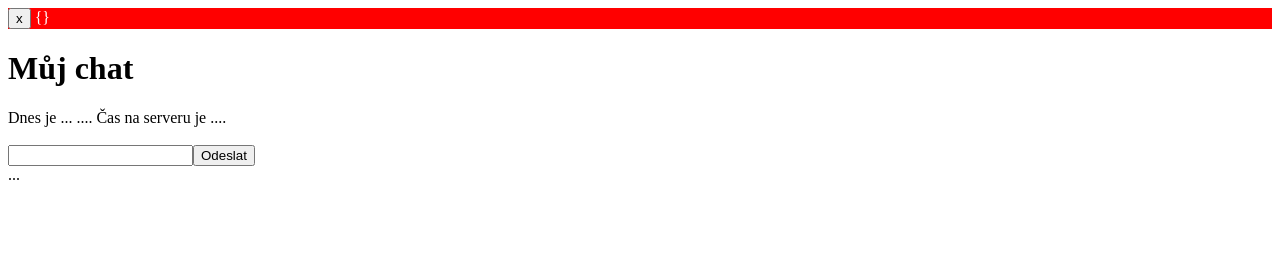
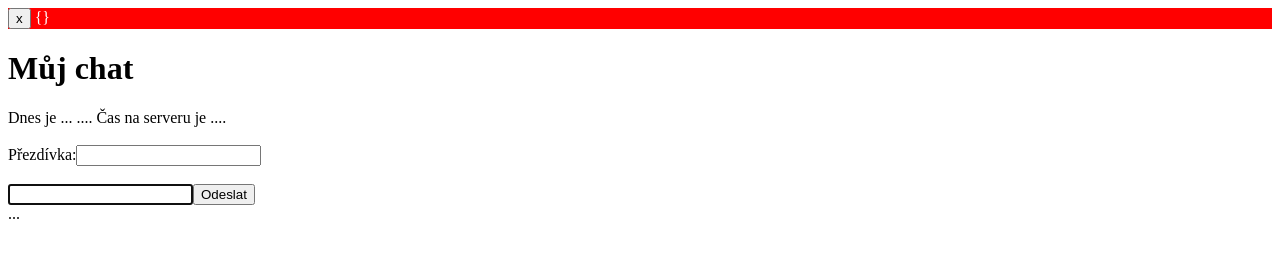
Before and after one commit to lsvejdaduhovka/spa, a website: page index.html in a window 1280 px wide. Both pictures are taken after a click on the button "Odeslat". Drawn offline with Linux system fonts and the light colour scheme; no server answers.

Commit message:
uprava index.html pro odeslani prezdivky vymazani textu zpravy po odeslani

```diff
--- a/index.html
+++ b/index.html
@@ -50,7 +50,7 @@
                     let obj = JSON.parse(text);
                     let s = "";
                     for (let o of obj.messages) {
-                        s = s + o.time + " " + o.message + "<br>";
+                        s = o.time + " " + o.nickname + "<br><b>" + o.message + "</b><br>" + s;
                     }
                     document.getElementById("zpravy").innerHTML = s;
                 }).catch((error) => {
@@ -61,7 +61,10 @@
 
         function posliZpravu() {
             let m = document.getElementById("zprava").value;
-            let url = `${HOST}/chat/add?msg=`+m;
+            document.getElementById("zprava").value = ""; //vymazani textu ze vstupu
+            document.getElementById("zprava").focus(); //kurzor do vstupu
+            let n = document.getElementById("prezdivka").value;
+            let url = `${HOST}/chat/add?msg=`+m+"&nick="+n;
             fetch(url).then(function (response) {
                 response.text().then(function (text) {
                     let obj = JSON.parse(text);
@@ -87,6 +90,7 @@
 Dnes je <span id="den">...</span> <span id="datum">...</span>. Čas na serveru je <span id="cas">...</span>.
 <br><br>
 
+Přezdívka:<input type="text" id="prezdivka"><br><br>
 <input type="text" id="zprava"><input type="button" value="Odeslat" onclick="posliZpravu()">
 <div id="zpravy">...</div>
 
```
